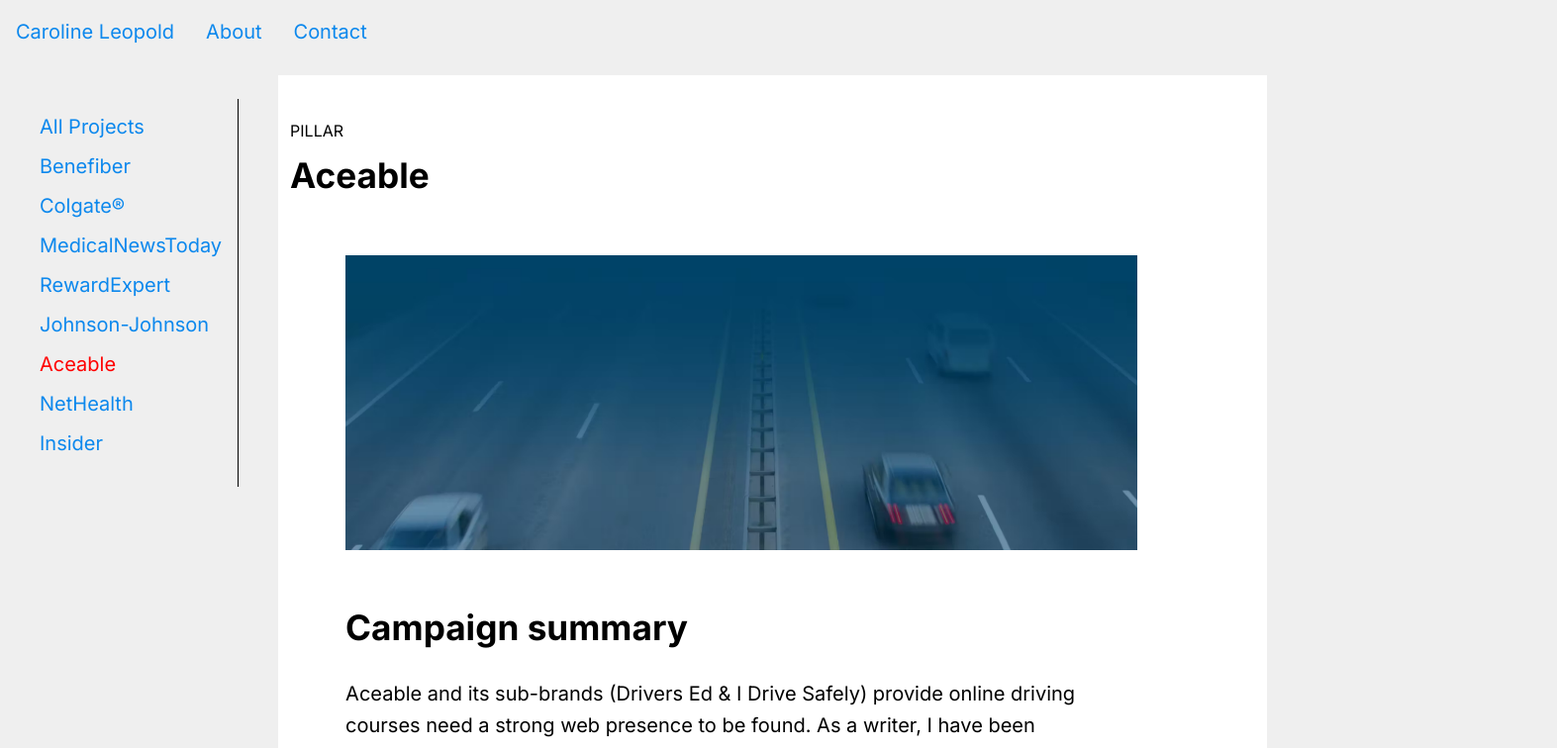
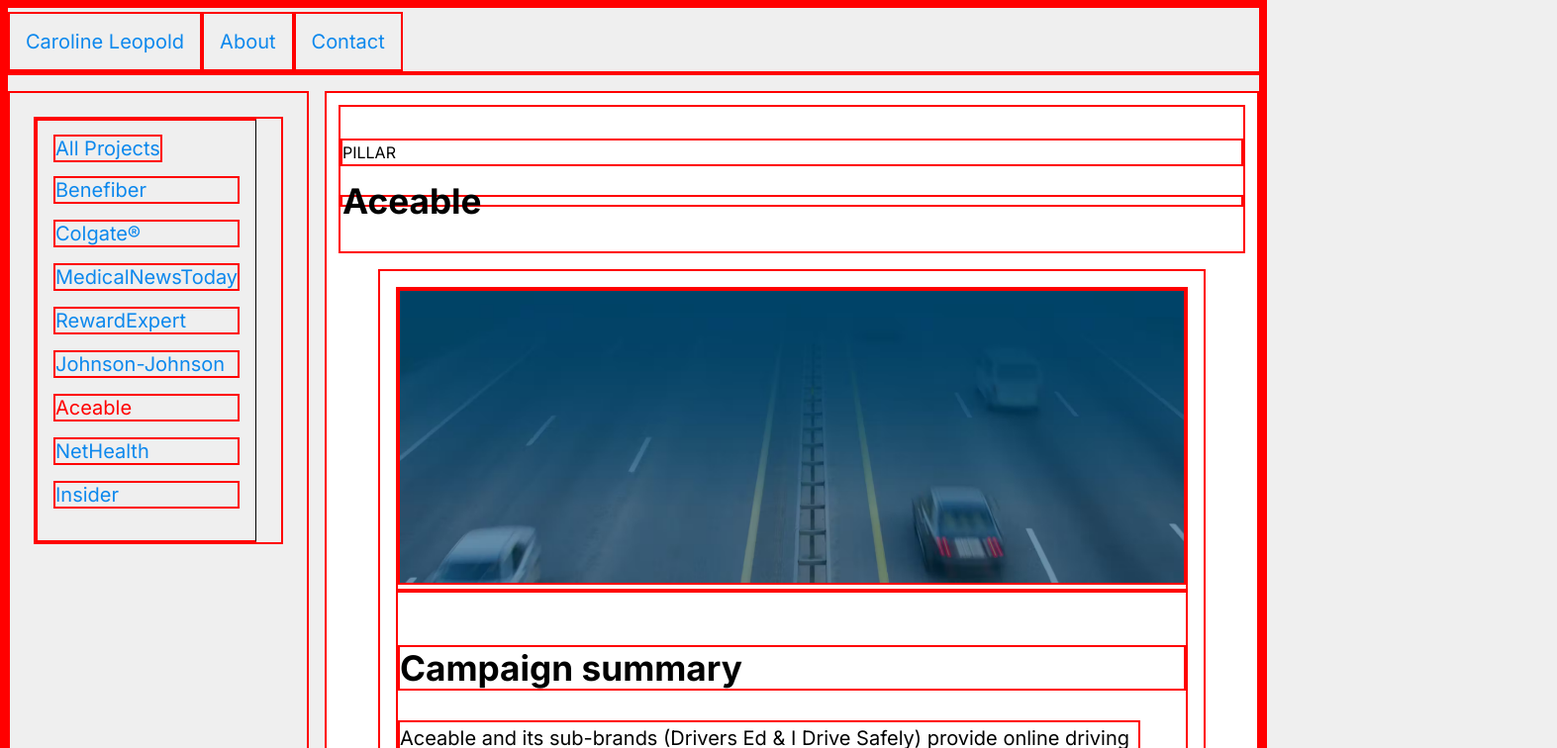
Before and after one commit to cml815/about-a, a React (Create React App) app: page /projects/Aceable in a window 1280 px wide. Shown: the top 756 px of the page at 99% size, 1573 px wide, since content can reach past the window. Built offline with nearby package versions, Linux system fonts and the light colour scheme.

Commit message:
chage vw to % to end horizontal scroll

```diff
--- a/src/App.css
+++ b/src/App.css
@@ -1,5 +1,5 @@
 .projects-wrapper {
-  width: 100vw;
+  width: 100%;
   background-color: #efefef;
   padding-top: 1rem;
 }
@@ -111,7 +111,7 @@
 .projectContainer {
   display: block;
   padding: 1rem 0;
-  width: 100vw;
+  width: 100%;
 }
 @media (min-width: 800px) {
   .projectContainer {
--- a/src/components/Layout.module.css
+++ b/src/components/Layout.module.css
@@ -1,5 +1,5 @@
 .wrapper {
-  width: 100vw;
+  width: 100%;
   display: flex;
   flex-direction: column;
   background-color: #efefef;
--- a/src/components/Project.module.css
+++ b/src/components/Project.module.css
@@ -15,10 +15,9 @@
       "header  header header header"
       "sideNav main main main"
       "sideNav main main main"
-      "sidebar sidebar sidebar sidebar";
   }
 }
-  @media (min-width: 700px) {
+  /* @media (min-width: 700px) {
     .wrapper {
       grid-template-columns: repeat(6, 1fr);
       grid-template-areas:
@@ -26,11 +25,11 @@
         "sideNav main main main main main"
         "sideNav main main main main main";
      }
-  }
+  } */
 
 .header {
   grid-area: header;
-  width: 100vw;
+  width: 100%;
   padding: 1rem 0;
 }
 
--- a/src/components/TopNav.module.css
+++ b/src/components/TopNav.module.css
@@ -1,5 +1,5 @@
 .TopNav {
-  width: 100vw;
+  width: 100%;
   display: flex;
   flex-direction: column;
   background-color: transparent;
--- a/src/global.css
+++ b/src/global.css
@@ -1,4 +1,4 @@
-/* * { border: 2px solid red; } */
+* { border: 2px solid red; }
 
 *,
 ::before,
```
